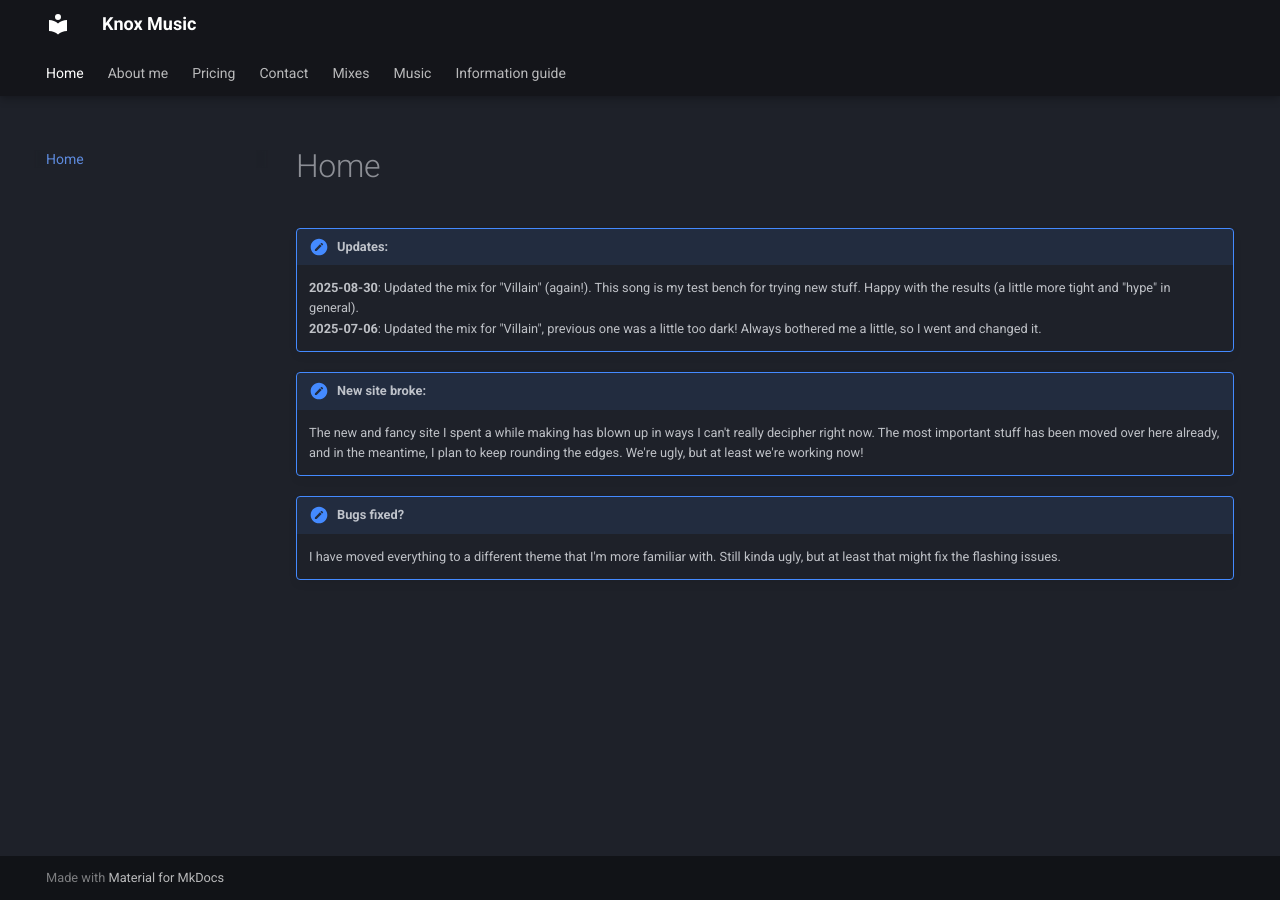
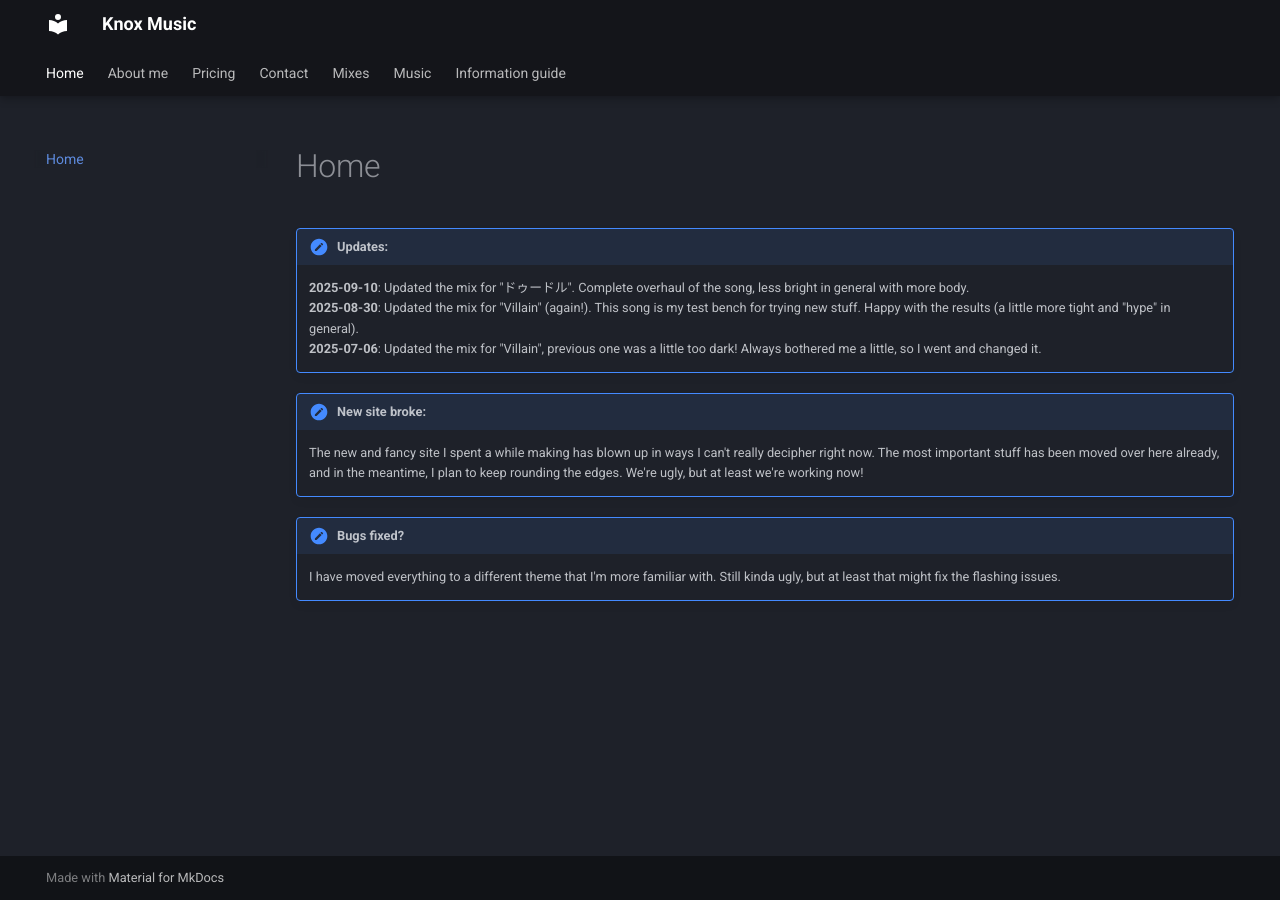
Before and after one commit to ItaloKnox/site, an MkDocs documentation site: the page built from source/index.md, in a window 1280 px wide. Built offline with MkDocs 1.6.1 and Material for MkDocs 9.7.7, drawn with Linux system fonts in a browser that asks for light colours.

Commit message:
Update ドゥードル

```diff
--- a/source/index.md
+++ b/source/index.md
@@ -8,6 +8,7 @@ order: 1
 # Home
 
 !!! note "Updates:"
+    **2025-09-10**: Updated the mix for "ドゥードル". Complete overhaul of the song, less bright in general with more body.<br>
     **2025-08-30**: Updated the mix for "Villain" (again!). This song is my test bench for trying new stuff. Happy with the results (a little more tight and "hype" in general).<br>
     **2025-07-06**: Updated the mix for "Villain", previous one was a little too dark! Always bothered me a little, so I went and changed it.
 
```
Also changed, not shown: 1 other file.
